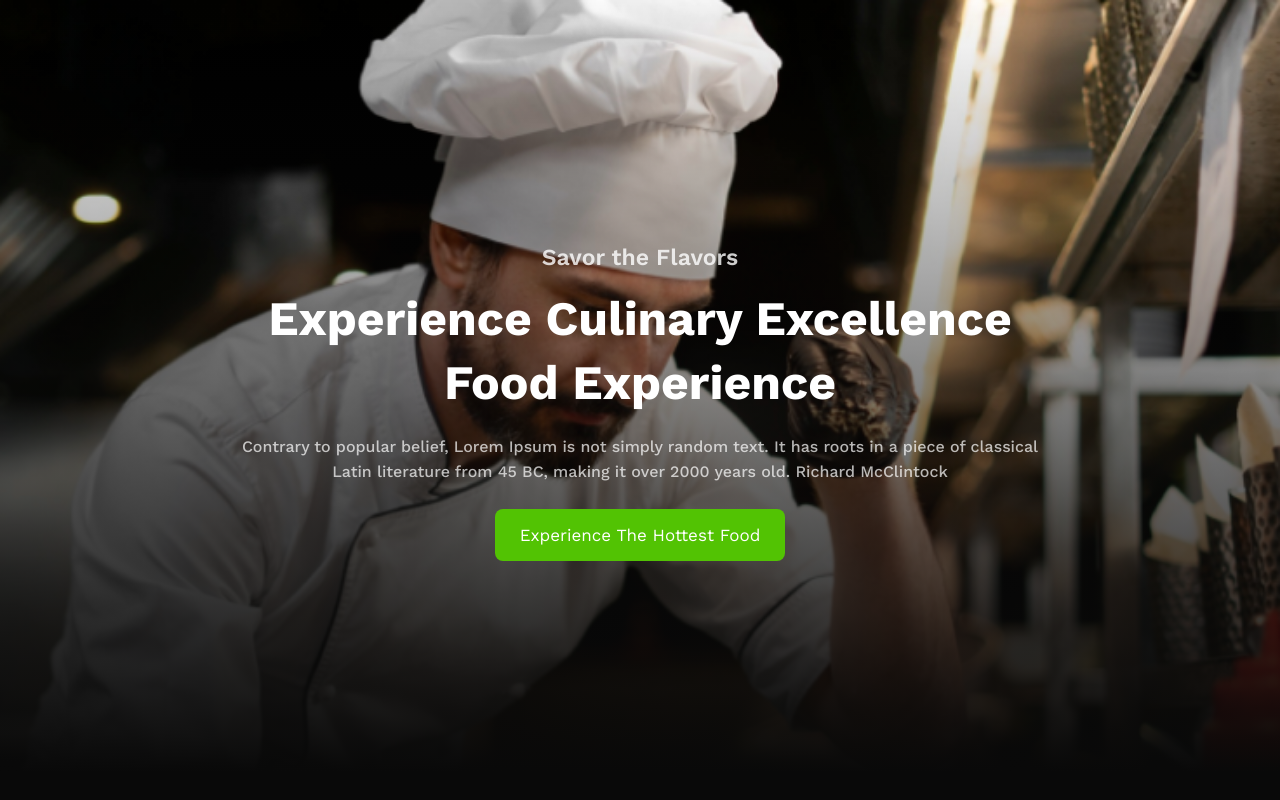
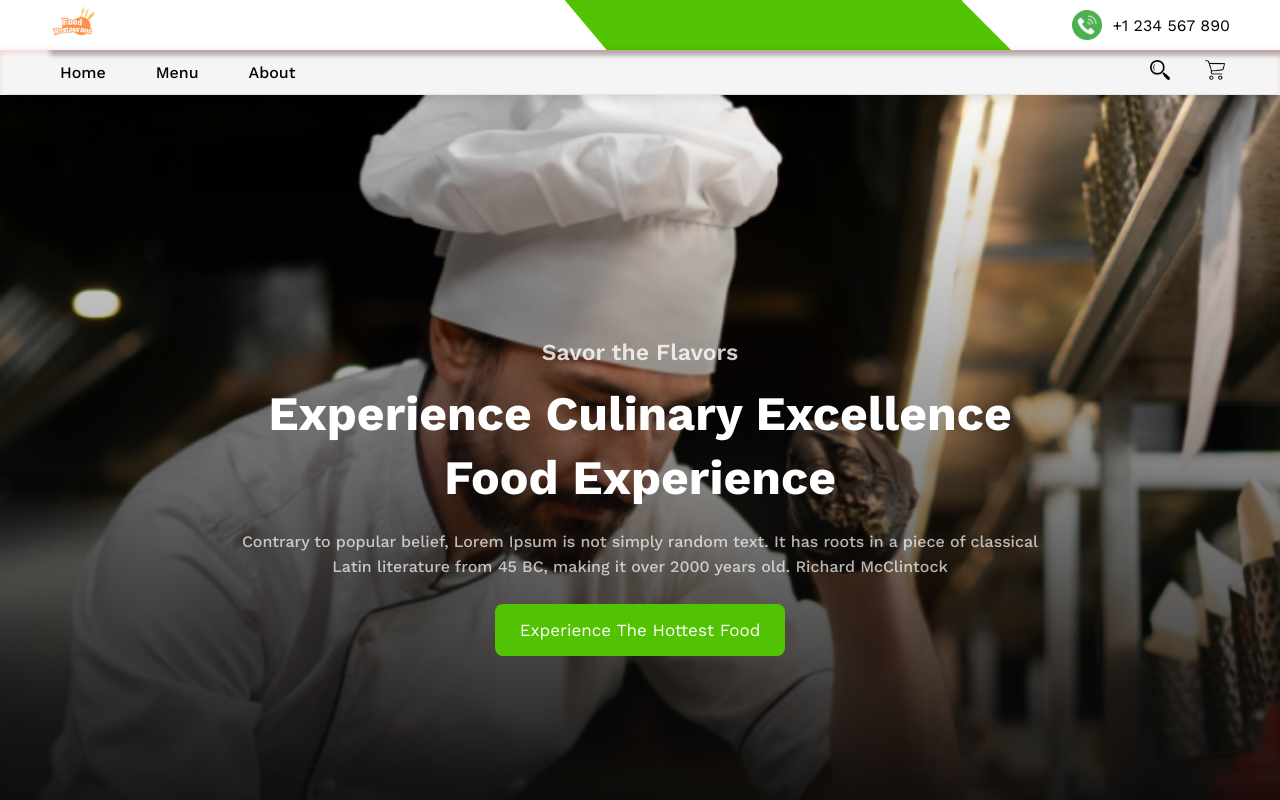
Before and after one commit to smarifurrahman/food-restaurant, a plain HTML site: page index.html in a window 1280 px wide. Shown: the top 800 px of the page. Drawn offline with nearby package versions, Linux system fonts and the light colour scheme.

Commit message:
navbar html and some design done

```diff
--- a/index.html
+++ b/index.html
@@ -7,6 +7,27 @@
     <link rel="stylesheet" href="styles/style.css" />
   </head>
   <body>
+    <header id="header">
+      <div class="header-content">
+        <div class="logo">
+          <img src="assets/logo.png" alt="Logo" />
+        </div>
+        <div class="contact-info">
+          <div class="color"></div>
+          <img src="assets/Icons/phone.png" alt="phone-icon" />
+          <p>+1 234 567 890</p>
+        </div>
+      </div>
+      <nav class="navbar">
+        <ul>
+          <li><a href="#hero">Home</a></li>
+          <li><a href="#menu-items">Menu</a></li>
+          <li><a href="#about">About</a></li>
+          <li><img src="assets/Icons/search.png" alt="" /></li>
+          <li><img src="assets/Icons/cart.png" alt="" /></li>
+        </ul>
+      </nav>
+    </header>
     <section id="hero">
       <div class="hero-content">
         <p class="hero-subtitle">Savor the Flavors</p>
--- a/styles/style.css
+++ b/styles/style.css
@@ -6,6 +6,117 @@
   padding: 0;
   box-sizing: border-box;
   font-family: "Work Sans", sans-serif;
+}
+
+#header {
+  position: fixed;
+  top: 0;
+  left: 0;
+  right: 0;
+  z-index: 1000;
+}
+
+.header-content {
+  display: flex;
+  padding: 0 50px;
+  background-color: #ffffff;
+  box-shadow: 50px 5px 5px black;
+}
+
+.header-content .logo {
+  width: 40%;
+  height: 50px;
+  display: flex;
+  justify-content: flex-start;
+  align-items: center;
+}
+
+.header-content .logo img {
+  height: 50px;
+}
+
+.header-content .contact-info {
+  width: 60%;
+  display: flex;
+  justify-content: flex-end;
+  align-items: center;
+}
+
+.color {
+  position: relative;
+  width: 449px;
+  height: 50px;
+  background: #52c303;
+  overflow: hidden;
+  margin-right: 50px;
+}
+
+.color::before {
+  content: " ";
+  width: 91px;
+  height: 75px;
+  background: #ffffff;
+  position: absolute;
+  z-index: 2;
+  top: 14px;
+  left: -60px;
+  transform: rotate(-40deg);
+}
+
+.color::after {
+  content: " ";
+  width: 91px;
+  height: 75px;
+  background: #ffffff;
+  position: absolute;
+  z-index: 2;
+  right: -54px;
+  top: -31px;
+  transform: rotate(45deg);
+}
+
+.header-content .contact-info img {
+  width: 30px;
+  height: 30px;
+  margin: 0 10px;
+}
+
+.navbar {
+  box-shadow: inset 0 3px 5px rgba(255, 0, 0, 0.4),
+    0 4px 12px rgba(0, 0, 0, 0.15);
+  z-index: 4;
+  position: relative;
+}
+
+.navbar ul {
+  display: flex;
+  align-items: center;
+  list-style: none;
+  gap: 30px;
+  font-weight: 500;
+  font-size: 16px;
+  background-color: #f1f1f1ad;
+  padding: 10px 50px;
+}
+
+.navbar li a {
+  text-decoration: none;
+  color: #000000;
+  padding: 5px 10px;
+}
+
+.navbar ul li:nth-child(4) {
+  margin-left: auto;
+}
+
+.navbar ul li:hover a {
+  background-color: #52c303;
+}
+
+.navbar ul li img {
+  width: 20px;
+  height: 20px;
+  margin-right: 5px;
 }
 
 .btn {
@@ -37,6 +148,7 @@
   display: flex;
   justify-content: center;
   align-items: center;
+  margin-top: 95px;
 }
 
 #hero .hero-content {
@@ -181,13 +293,13 @@
   align-items: center;
   text-align: center;
   width: 50%;
+  padding: 20px 30px;
 }
 
 #about .about-heading h3 {
   font-size: 42px;
   font-weight: 700;
   margin-bottom: 20px;
-  padding: 0 30px;
 }
 
 #about .about-heading p {
```
Also changed, not shown: assets/Icons/cart.png (added), assets/Icons/phone.png (added), assets/Icons/search.png (added), assets/logo.png (added).
